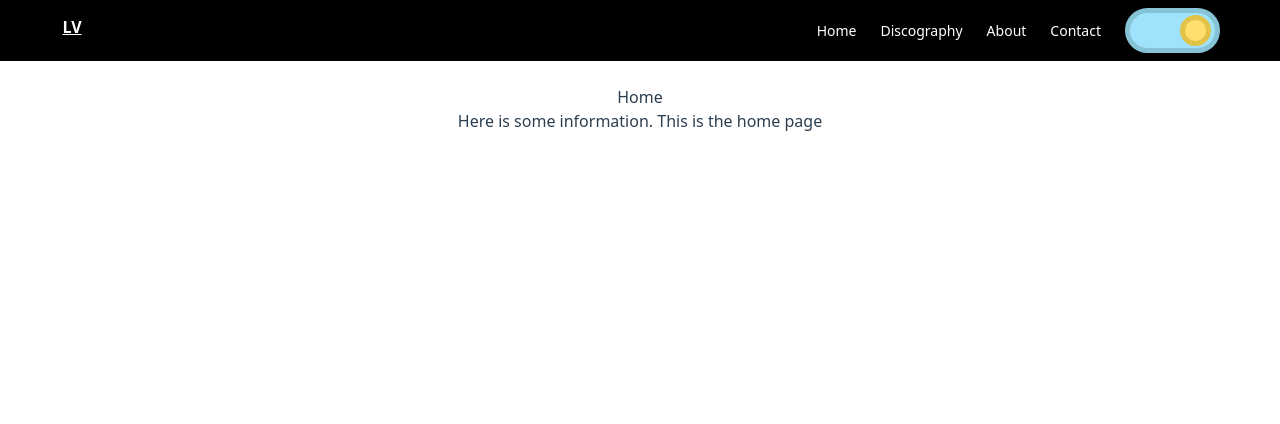
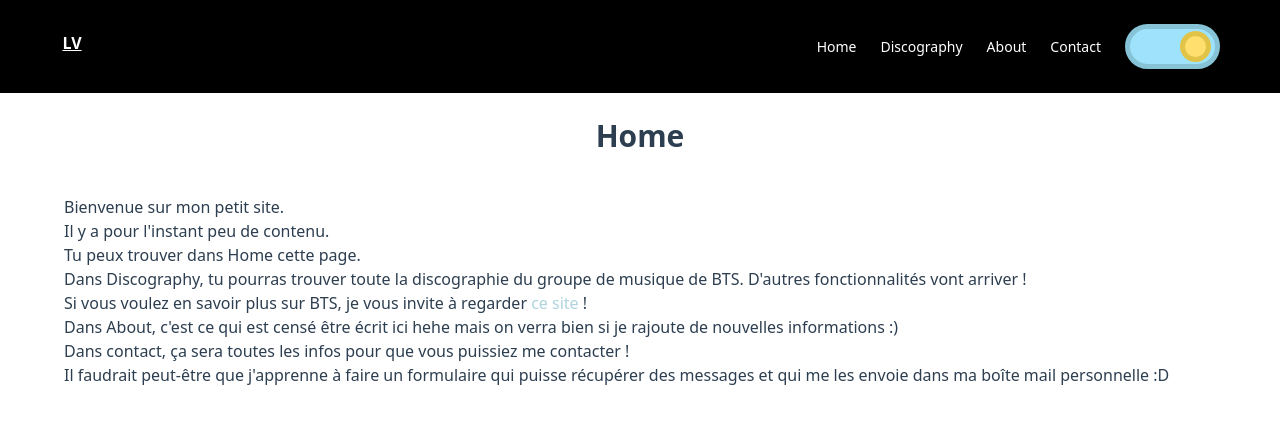
Before and after one commit to vlav98/vue-bts, a Vue app: page /#/ in a window 1280 px wide. Shown: the top 424 px of the page. Built offline with nearby package versions, Linux system fonts and the light colour scheme.

Commit message:
Correction

```diff
--- a/src/components/nav/NavBar.vue
+++ b/src/components/nav/NavBar.vue
@@ -47,7 +47,7 @@
             />
           </svg>
         </button>
-        <div :class="{'flex': isOpen, 'hidden' : !isOpen }" class="top-navbar w-full lg:inline-flex lg:flex-grow lg:w-auto transition duration-150 ease-in-out">
+        <div :class="{'flex': isOpen, 'hidden' : !isOpen }" class="top-navbar w-full lg:inline-flex lg:flex-grow lg:w-auto transition duration-150 ease-in-out origin-top my-4">
           <div class="lg:inline-flex lg:flex-row lg:ml-auto lg:w-auto w-full lg:items-center items-start flex flex-col lg:h-auto">
             <router-link to="/home" class="lg:inline-flex lg:w-auto w-full px-3 py-2 rounded-md text-sm font-medium text-white bg-gray-900 items-center justify-center ">Home</router-link>
             <router-link to="/discography" class="lg:inline-flex lg:w-auto w-full px-3 py-2 rounded-md text-sm font-medium text-white hover:text-white hover:bg-gray-700 items-center justify-center ">Discography</router-link>
--- a/src/views/DiscographyView.vue
+++ b/src/views/DiscographyView.vue
@@ -2,21 +2,21 @@
   <div class="max-w-7xl mx-auto py-6 px-4 sm:px-6 lg:px-8">
     <h1 class="text-3xl font-bold leading-tight text-gray-900">Discographie de BTS</h1>
   </div>
-  <div class="max-w-7xl mx-auto py-6 sm:px-6 lg:px-8">
+  <div class="max-w-7xl mx-auto py-6 sm:px-6 lg:px-8 ">
     <div class="flex-wrap md:flex md:mx-6 mb-4">
       <div class="">
-        <select class="dark:bg-transparent border border-gray-300 rounded-md shadow-sm pl-3 pr-10 py-2 text-left cursor-default focus:outline-none focus:ring-1 focus:ring-indigo-500 focus:border-indigo-500 sm:text-sm" v-model="selectedYear" @change="filterByYear($event)">
-          <option value="null" selected>{{ yearOption }}</option>
-          <option v-for="year in Years" :key="year" :value="year" @click.prevent="filterAlbums(year)"> {{ year }} </option>
+        <select class="dark:bg-transparent border border-gray-300 rounded-md shadow-sm pl-3 pr-10 py-2 text-left cursor-default focus:outline-none focus:ring-1 focus:ring-indigo-800 focus:border-indigo-800 sm:text-sm" v-model="selectedYear" @change="filterByYear($event)">
+          <option class="dark:bg-black" value="null" selected>{{ yearOption }}</option>
+          <option class="dark:bg-black" v-for="year in Years" :key="year" :value="year" @click.prevent="filterAlbums(year)"> {{ year }} </option>
         </select>
       </div>
     </div>
-    <div class="md:flex md:-mx-4 flex-wrap justify-center">
+    <div class="md:flex md:-mx-4 flex-wrap justify-center sm:px-4">
       <discography-card
         v-show="(discography.Year == selectedYear && selectedYear != null) || selectedYear == null"
         v-for="(discography, i) in discographys"
         :key="i"
-        class="item-list"
+        class="item-list sm:mx-4"
         :class="[i % 2 == 0 ? 'red' : 'blue', discographyPicked(discography)]"
         :discographyData="discography"
         :index="i"
@@ -95,4 +95,10 @@ export default {
 };
 </script>
 
-<style></style>
+<style>
+.dark {
+  option:selected {
+    background-color: black;
+  }
+}
+</style>
--- a/src/views/Home.vue
+++ b/src/views/Home.vue
@@ -1,7 +1,16 @@
 <template>
   <div>
-    <h1>Home</h1>
-    <p>Here is some information. This is the home page</p>
+    <h1 class="text-3xl font-bold leading-tight text-gray-900 pb-4">Home</h1>
+    <div class="max-w-7xl mx-auto py-6 sm:px-6 lg:px-8 text-justify">
+      <p>Bienvenue sur mon petit site. </p>
+      <p>Il y a pour l'instant peu de contenu.</p>
+      <p>Tu peux trouver dans Home cette page.</p>
+      <p>Dans Discography, tu pourras trouver toute la discographie du groupe de musique de BTS. D'autres fonctionnalités vont arriver !</p>
+      <p>Si vous voulez en savoir plus sur BTS, je vous invite à regarder <a href="btsarmyfrance.fr" class="animate-pulse text-primary">ce site</a> ! </p>
+      <p>Dans About, c'est ce qui est censé être écrit ici hehe mais on verra bien si je rajoute de nouvelles informations :)</p>
+      <p>Dans contact, ça sera toutes les infos pour que vous puissiez me contacter ! </p>
+      <p>Il faudrait peut-être que j'apprenne à faire un formulaire qui puisse récupérer des messages et qui me les envoie dans ma boîte mail personnelle :D</p>
+    </div>
   </div>
 </template>
 
```
